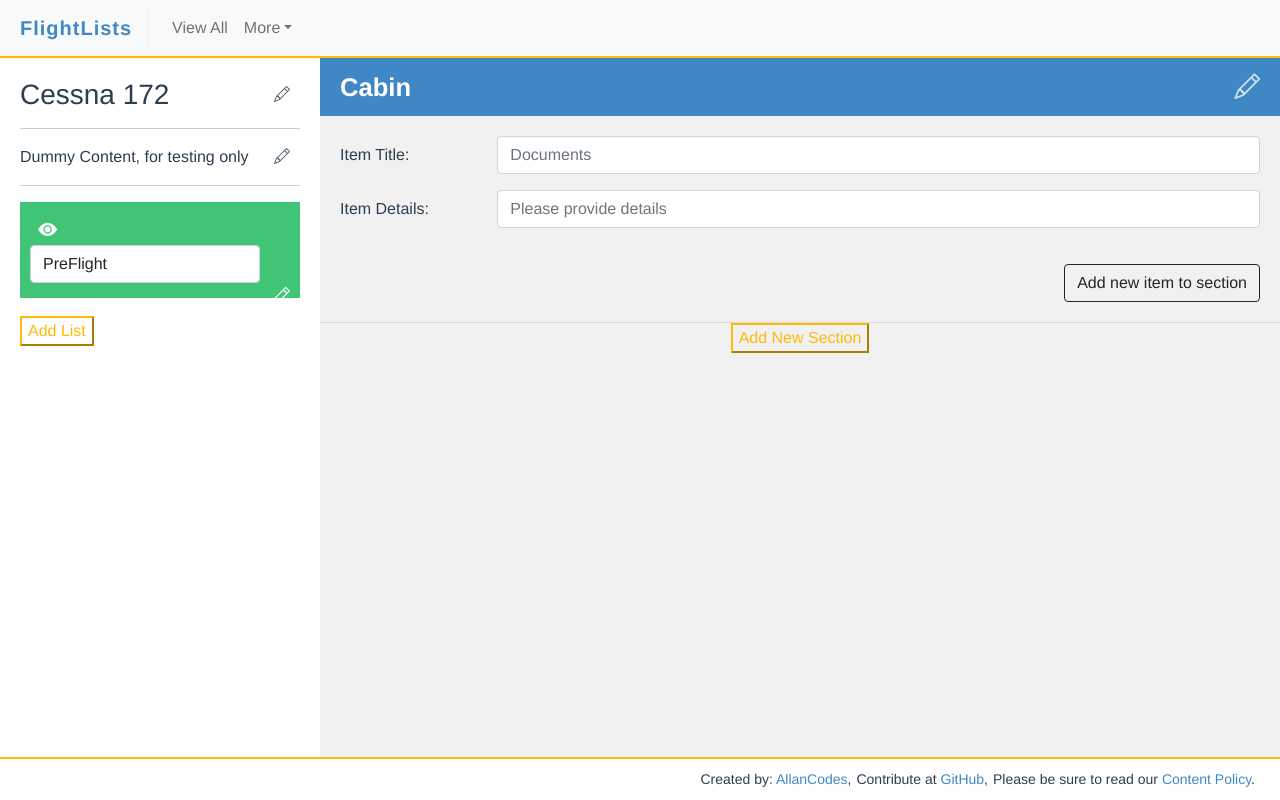
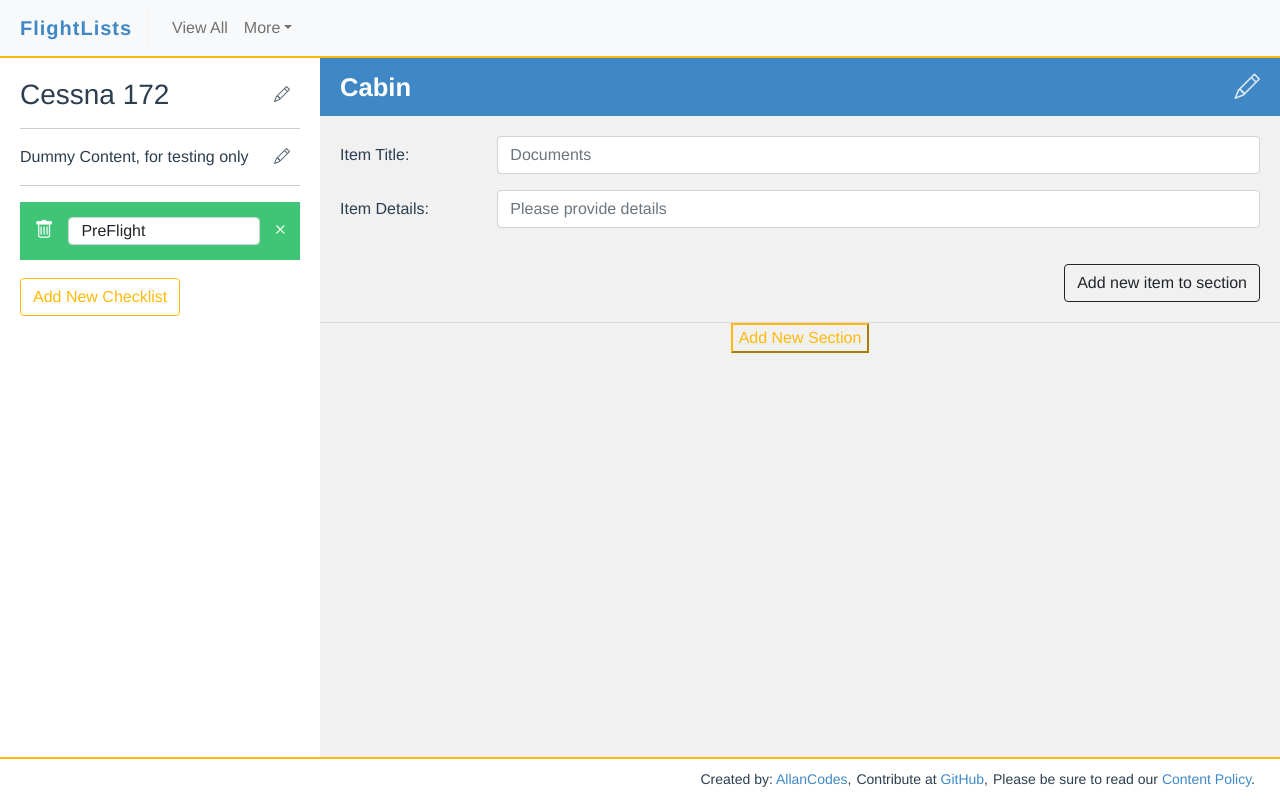
Before and after one commit to AllanOcelot/FlightLists, a Vue app: page /Create in a window 1280 px wide. Both pictures are taken after a click on the element 280 px from the left and 230 px from the top of the page. Built offline with nearby package versions, Linux system fonts and the light colour scheme.

Commit message:
Remove List
- Ability to delete a list

```diff
--- a/src/views/CreateChecklist.vue
+++ b/src/views/CreateChecklist.vue
@@ -44,20 +44,24 @@
               @click="selected = index"
             >
               <span class="visible-icon">
-                <i v-if="selected === index" class="bi bi-eye-fill"></i>
-                <i v-else class="bi bi-eye-slash-fill"></i>
+                <i v-if="selected === index && !list.Edit" class="bi bi-eye-fill"></i>
+                <i v-if="selected !== index && !list.Edit" class="bi bi-eye-slash-fill"></i>
+                <i v-if="list.Edit" class="bi bi-trash remove" @click="removeList(index)"></i>
               </span>
               <span v-if="!list.Edit">{{ list.Title }}</span>
               <input type="text" class="form-control" id="item-title" v-model="list.Title" v-else />
               <span class="edit-icons" @click="list.Edit = !list.Edit">
                 <span class="edit">
-                  <i class="bi bi-pencil"></i>
+                  <i class="bi bi-pencil" v-if="!list.Edit"></i>
+                  <i class="bi bi-x close" v-else></i>
                 </span>
               </span>
             </li>
           </ul>
 
-          <button @click="addList()">Add List</button>
+          <button class="btn btn-outline" @click="addList()">Add New Checklist</button>
+
+          <div class="actions"></div>
 
           <!-- Submit the checklist / export? How do we save the data?-->
           <!-- TODO : Let's see if we can somehow export the JSON data via the Github Pull Request API, so users can create a PR easily. -->
@@ -142,9 +146,6 @@ export default defineComponent({
       "Data": Array()
     }
 
-
-
-
     // The 'Blank' Checklist all others are built from.
     let checklist = reactive({
       "ID": 1,
@@ -186,9 +187,6 @@ export default defineComponent({
       return index
     }
 
-
-
-
     // Set selected list to be the first list's title.
     selected.value = 0
     getSelectedListIndex()
@@ -216,6 +214,9 @@ export default defineComponent({
         "Data": Array()
       }
       this.checklist.Data.push(emptyList)
+    },
+    removeList(index: number) {
+      this.checklist.Data.splice(index, 1)
     },
 
     addSection() {
@@ -248,8 +249,6 @@ export default defineComponent({
       }
       section.Data.push(emptyItem)
     }
-
-
   },
   components: {
 
@@ -292,8 +291,19 @@ export default defineComponent({
 
   ul {
     li {
+      display: flex;
       padding-right: 40px !important;
       position: relative;
+      input {
+        padding-top: 0;
+        padding-bottom: 0;
+      }
+      .remove {
+        transition: all 0.3s;
+        &:hover {
+          color: red;
+        }
+      }
       .edit-icons {
         cursor: pointer;
         position: absolute;
```
